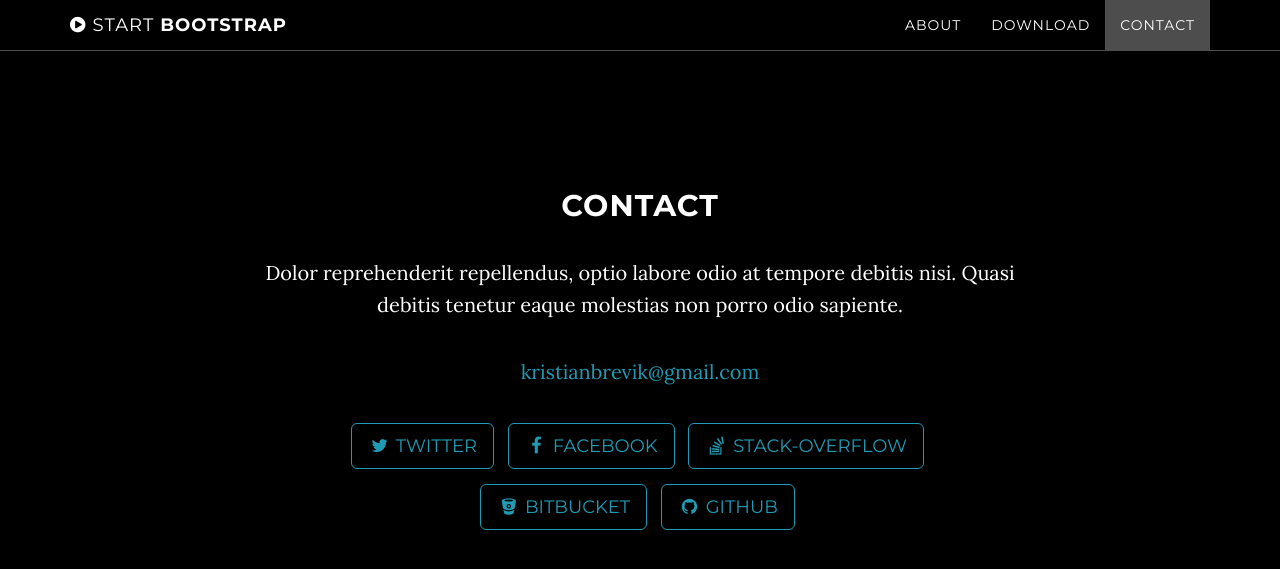
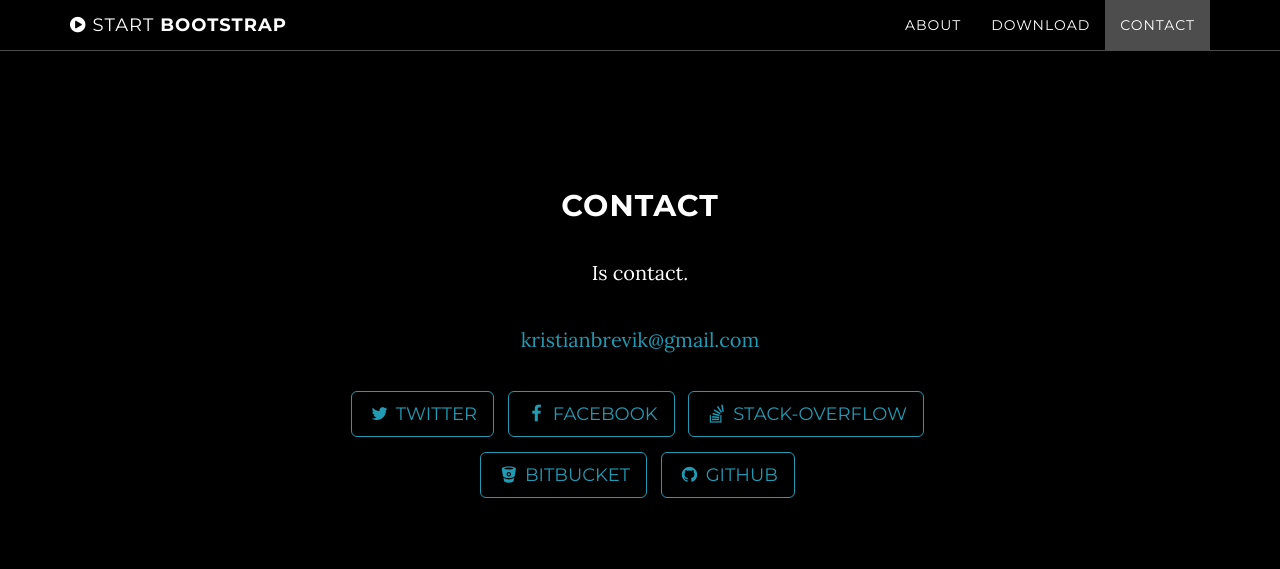
Before and after one commit to kbrevs/kbrevs.github.io, a Jekyll site: the page built from index.html, in a window 1280 px wide and 900 px high, scrolled down 1279 px. Shown: the top 569 px of the window. Built offline with Jekyll 4.4.1, drawn with Linux system fonts in a browser that asks for light colours.

Commit message:
Update contact.html

```diff
--- a/_includes/contact.html
+++ b/_includes/contact.html
@@ -3,7 +3,7 @@
         <div class="row">
             <div class="col-lg-8 col-lg-offset-2">
                 <h2>Contact</h2>
-                <p>Dolor reprehenderit repellendus, optio labore odio at tempore debitis nisi. Quasi debitis tenetur eaque molestias non porro odio sapiente.</p>
+                <p>Is contact.</p>
                 <p><a href="mailto:{{ site.email }}">{{ site.email }}</a>
                 </p>
                 <ul class="list-inline banner-social-buttons">
```
